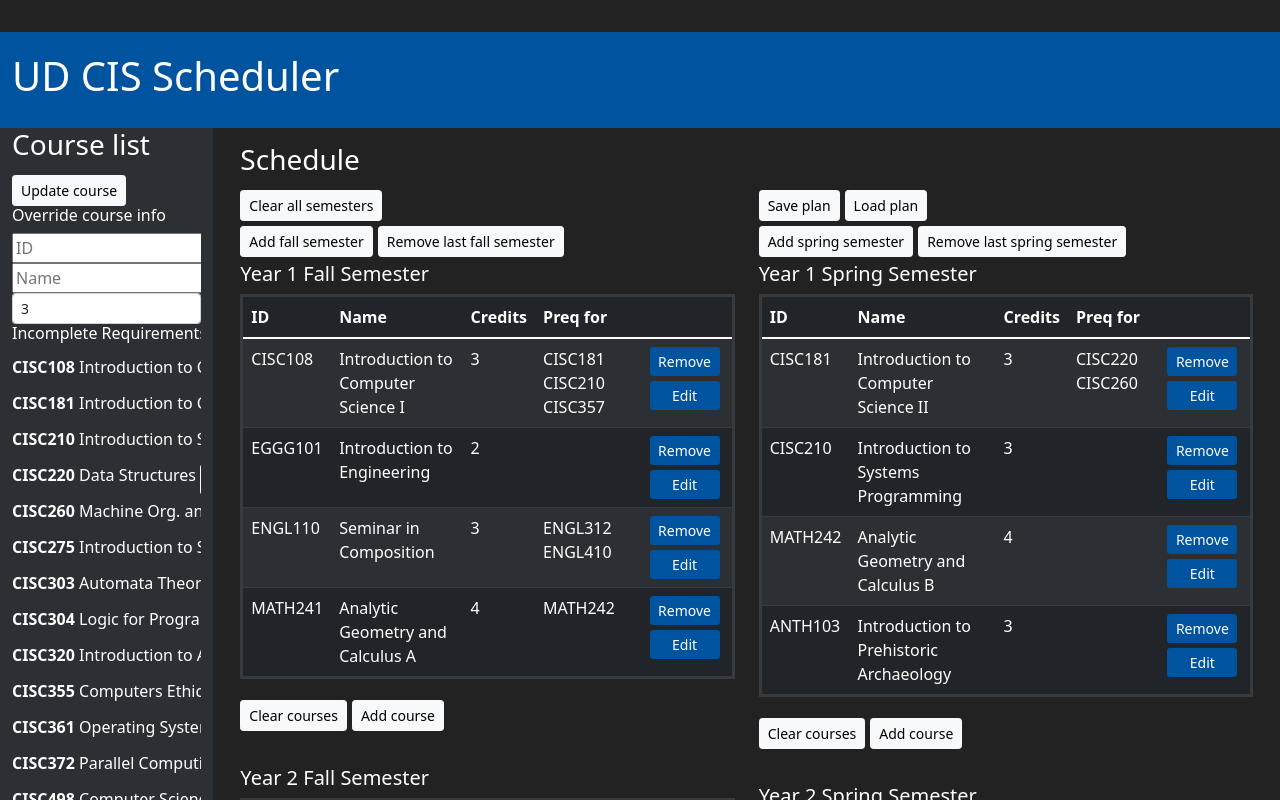
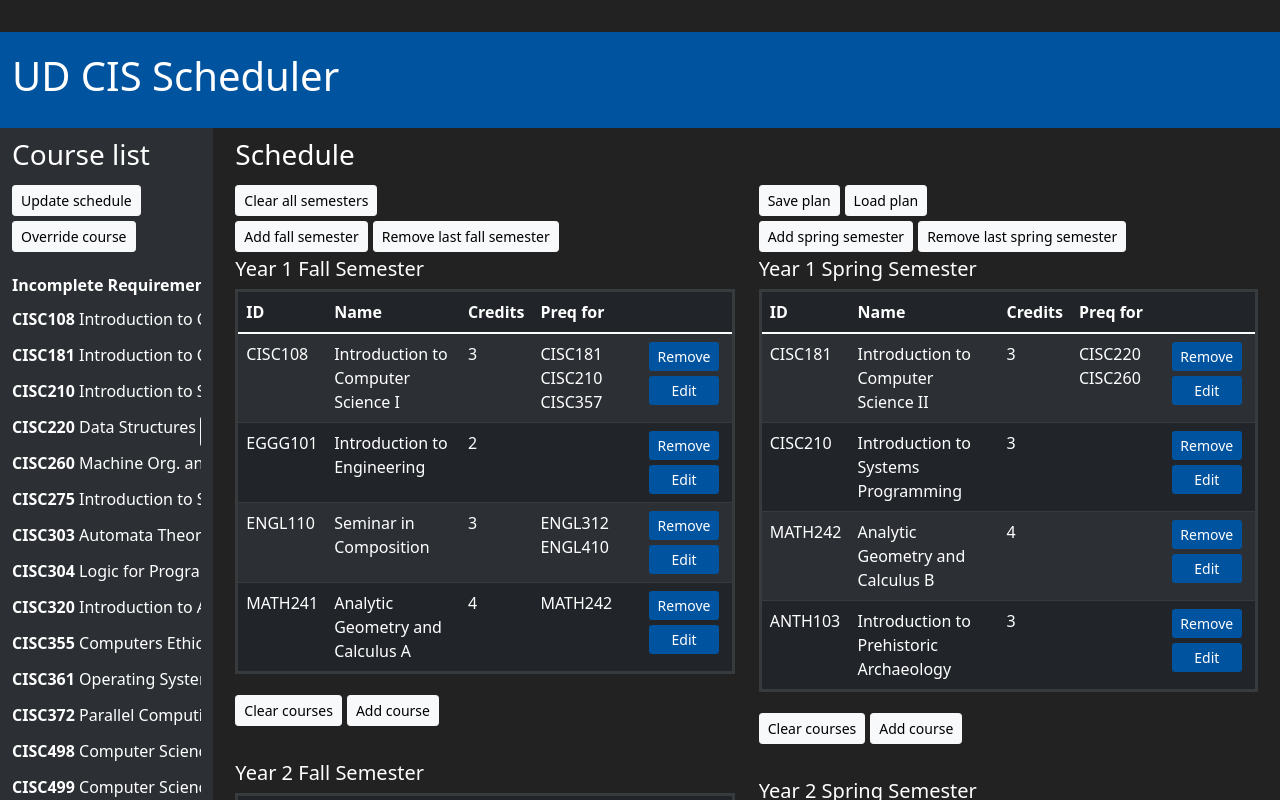
Before and after one commit to mnawar27/ud-cis-scheduler-team-7, a React (Create React App) app: page / in a window 1280 px wide. Shown: the top 800 px of the page. Built offline with nearby package versions, Linux system fonts and the light colour scheme.

Commit message:
override course is hidden unless button is clicked

```diff
--- a/src/App.css
+++ b/src/App.css
@@ -17,6 +17,7 @@
   display: flex;
 }
 .col-2 {
+  padding-top: 10px;
   background-color: #2c3034;
   max-width: 200px;
 }
@@ -27,5 +28,5 @@
   opacity: 0;
 }
 #schedule-title{
-  padding: 15px;
+  padding: 10px;
 }
--- a/src/App.tsx
+++ b/src/App.tsx
@@ -101,7 +101,7 @@
                     {/* menu column */}
                     <div className="col-2">
                         <h3>Course list</h3>
-                        <button className="btn btn-light btn-sm" onClick={useForceUpdate()}>Update course</button>
+                        <button className="btn btn-light btn-sm" onClick={useForceUpdate()}>Update schedule</button>
                         <Menu />
                     </div>
                     {/* rightside of page column */}
@@ -119,7 +119,10 @@
                                     </div>
                                 </div>
                                 <button className="btn btn-light btn-sm" onClick={()=>addSemester(fallsemesters,springsemesters,true)}>Add fall semester</button>
-                                <button className="btn btn-light btn-sm" onClick={()=>removeSemester(fallsemesters,springsemesters,true)}>Remove last fall semester</button>
+                                {clear?
+                                    <button className="btn btn-light btn-sm" onClick={()=>removeSemester(fallsemesters,springsemesters,true)}>Remove last fall semester</button>:
+                                    <div></div>
+                                }
                                 {fallsemesters.map((Courses,i)=>{
                                     return(
                                         <Semester key = {i}
@@ -138,7 +141,10 @@
                                     </div>
                                 </div>
                                 <button className="btn btn-light btn-sm" onClick={()=>addSemester(fallsemesters,springsemesters,false)}>Add spring semester</button>
-                                <button className="btn btn-light btn-sm" onClick={()=>removeSemester(fallsemesters,springsemesters,false)}>Remove last spring semester</button>
+                                {clear?
+                                    <button className="btn btn-light btn-sm" onClick={()=>removeSemester(fallsemesters,springsemesters,false)}>Remove last spring semester</button>:
+                                    <div></div>
+                                }
                                 {springsemesters.map((Courses,i)=>{
                                     return(
                                         <Semester key = {i}
--- a/src/Components/Menu.css
+++ b/src/Components/Menu.css
@@ -5,6 +5,13 @@
     height: auto;
 }
 
-ul {
+#menu-list {
     list-style-type: none;
 }
+
+.form-control-sm {
+    max-width: 50px;
+}
+li {
+    list-style-type: none;
+}
--- a/src/Components/Menu.tsx
+++ b/src/Components/Menu.tsx
@@ -1,12 +1,13 @@
 import React, { useState } from "react";
 import COURSES from "../Assets/courses.json";
-
+import { Button } from "react-bootstrap";
 
 export function Menu(): JSX.Element{
     const [name,setName] = useState("");
     const [description, setDescription] = useState("");
     const [credits, setCredits] = useState<number>(3);
-    const[value,setValue]=useState(0);
+    const[value,setValue] = useState(0);
+    const [override,setOverride] = useState(false);
     value;
     function overrideCourse(i:number){
         COURSES[i].name=name;
@@ -16,8 +17,9 @@
     }
     return(
         <div className="menu">
+            {override?
                 <div>
-                <h6>Override course info</h6>
+                    <h5>Override course info</h5>
                     <form>
                         <div className="form-group">
                             <input type='text' placeholder='ID' value={name} onChange={(e)=>setName(e.target.value)}/>
@@ -40,9 +42,15 @@
                             </select>
                         </div>
                     </form>
+                    <Button id="cancel-button" className="btn btn-sm" onClick={()=>setOverride(false)}>Cancel</Button>
+                </div>:
+                <div>
+                    <button className="btn btn-light btn-sm" onClick={()=>setOverride(true)}>Override course</button>
                 </div>
-            <h6>Incomplete Requirements</h6>
-            <ul className="nav navbar-nav">
+            }
+            <br/>
+            <h6><strong>Incomplete Requirements</strong></h6>
+            <ul id="menu-list" className="nav navbar-nav">
                 {COURSES.map((Course, i) => {
                     if(Course.enrolled==false){
                         return <li key={i}><strong>{Course.name}</strong> {Course.description} <button className="btn btn-light btn-sm" onClick={()=>overrideCourse(i)}>Override</button></li>;
@@ -50,8 +58,8 @@
                 })}
             </ul>
             <hr/>
-            <h6>Complete Requirements</h6>
-            <ul className="nav navbar-nav">
+            <h6><strong>Complete Requirements</strong></h6>
+            <ul id="menu-list" className="nav navbar-nav">
                 {COURSES.map((Course, i) => {
                     if(Course.enrolled==true){
                         return <li key={i}><strong>{Course.name}</strong> {Course.description} <button onClick={()=>overrideCourse(i)}> Override This Course</button></li>;
--- a/src/Components/Semester.css
+++ b/src/Components/Semester.css
@@ -2,7 +2,6 @@
     overflow-x: scroll;
     color: #ffff;
     margin-top: 5px;
-    margin-bottom: 5px;
     position: relative;
 }
 table {
--- a/src/Components/Welcome.tsx
+++ b/src/Components/Welcome.tsx
@@ -14,7 +14,12 @@
                     </ToastHeader>
                     <Toast.Body>
                         <p>This handy dandy website can help you plan out your computer science degree at UD.</p>
-                        <button type="button" className="btn btn-dark btn-sm">Tutorial</button>
+                        <ul>
+                            <li>Add and/or remove semesters using the add and remove fall and spring semester.</li>
+                            <li>Clear all semesters will clear out the entire schedule.</li>
+                            <li>Click Edit to edit course names in the semesters.</li>
+                            <li>Click Remove to remove a course from a semester.</li>
+                        </ul>
                     </Toast.Body>
                 </Toast>
             </ToastContainer>
```
Lines whose indentation alone changed are shown as unchanged.
